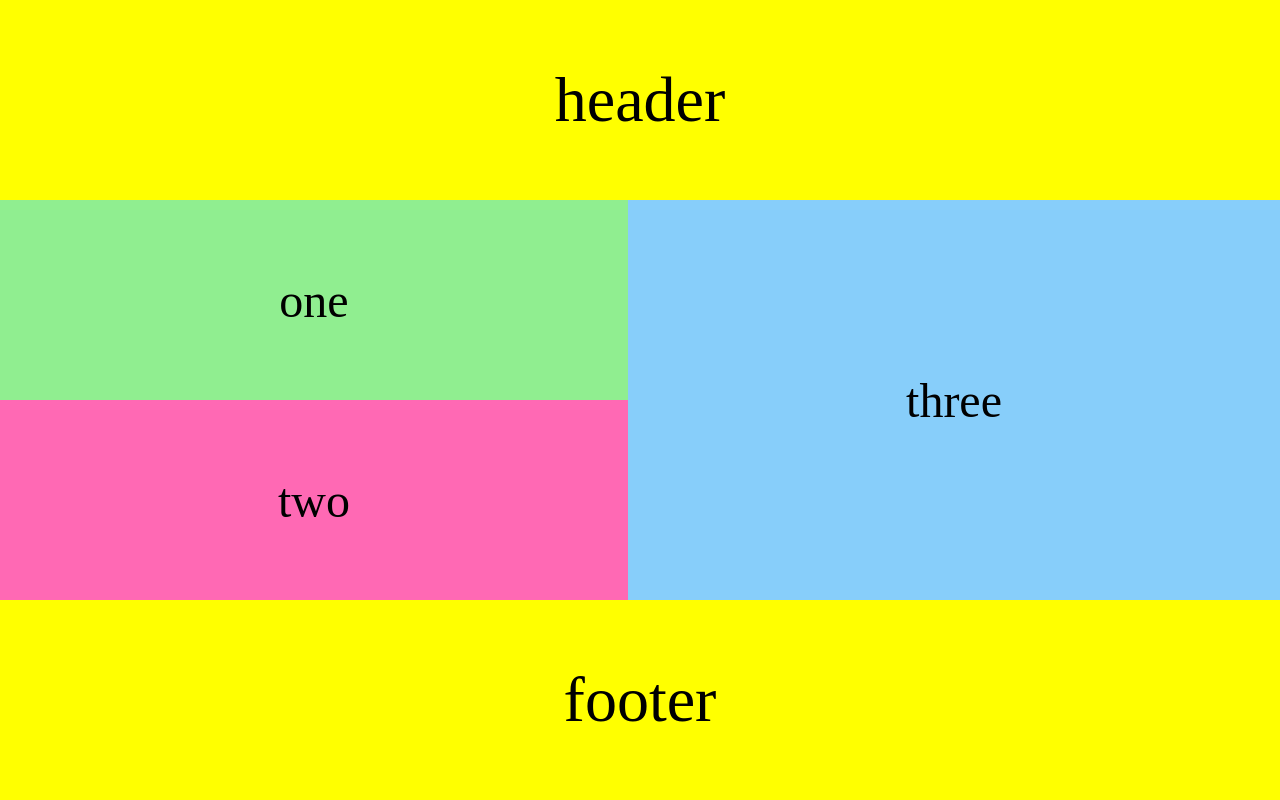
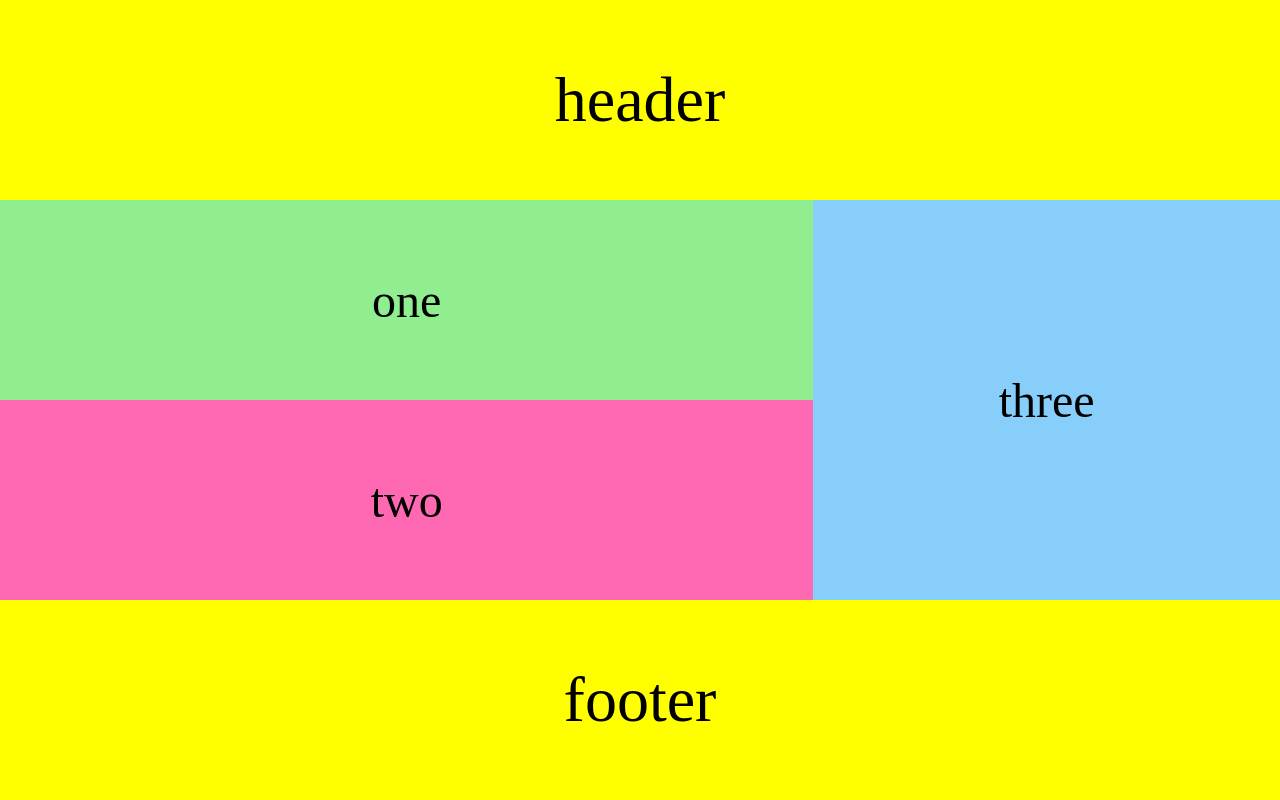
Before and after one commit to williycole/04-exercise-media-queries-responsive-layouts, a plain HTML site: page index.html in a window 1280 px wide. Drawn offline with Linux system fonts and the light colour scheme.

Commit message:
Update style.css
edits

```diff
--- a/style.css
+++ b/style.css
@@ -58,3 +58,10 @@ p {
         height: 50vh;
     }
 }
+@media(min-width: 900px) {
+    .nested-flip {
+        display: flex;
+        flex-direction: column;
+        flex-grow: 2;
+    }
+}
```
